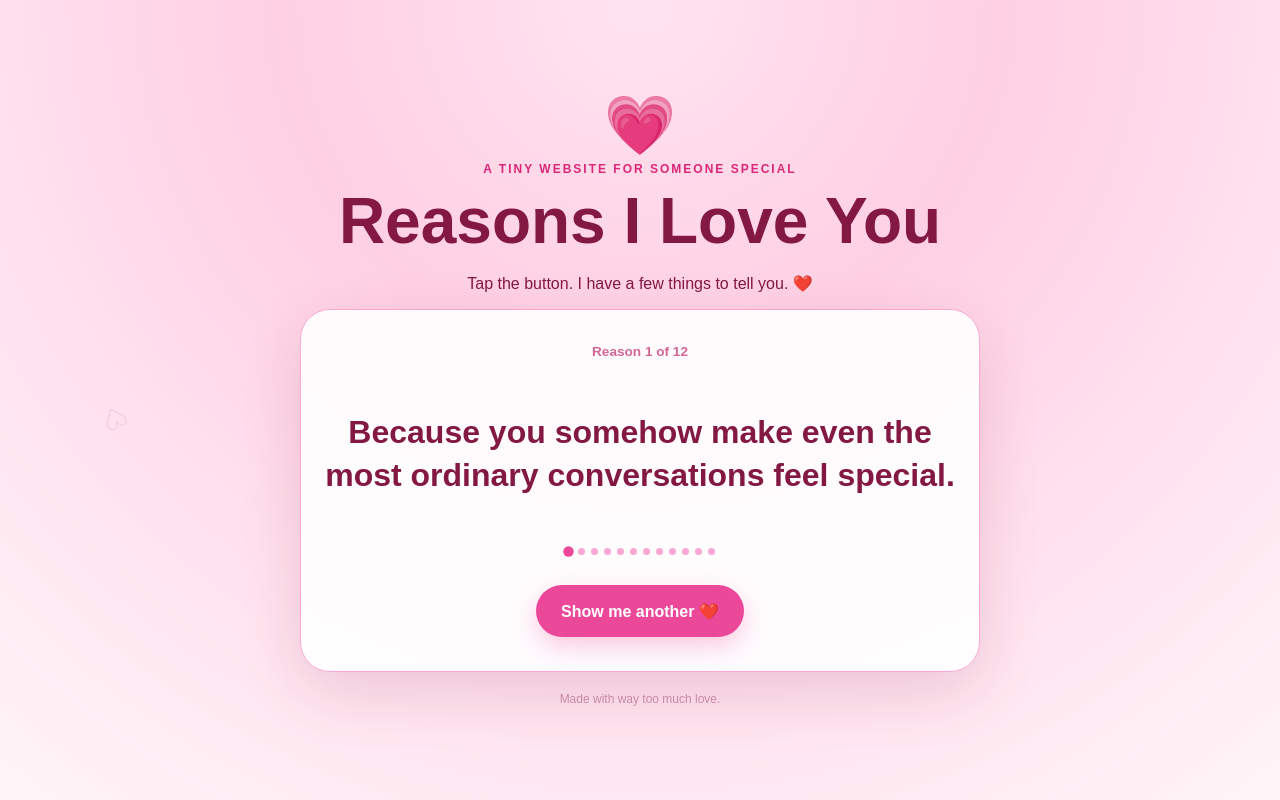
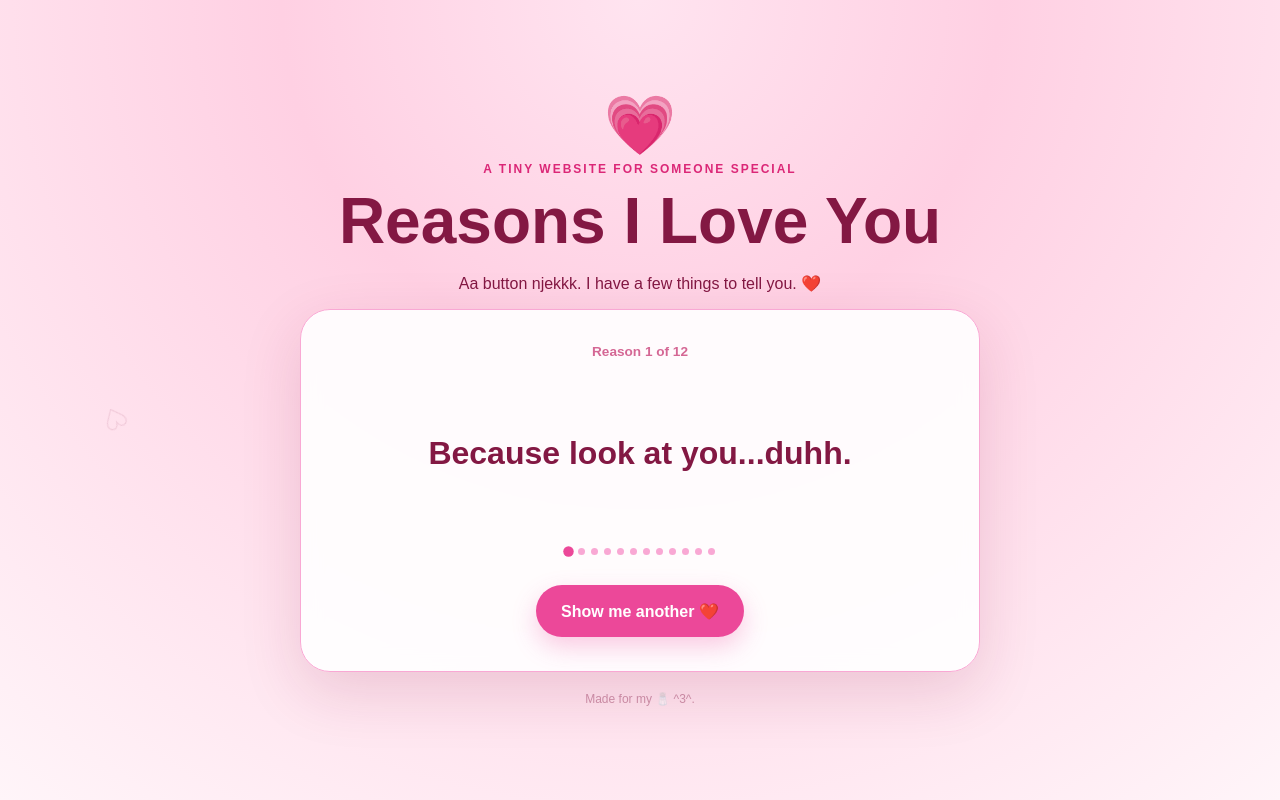
Before and after one commit to Abhinavisglitched/reasons-i-love-you, a plain HTML site: page index.html in a window 1280 px wide. Drawn offline with Linux system fonts and the light colour scheme.

Commit message:
index.html

```diff
--- a/index.html
+++ b/index.html
@@ -59,7 +59,7 @@ button{
   <div class="heart">💗</div>
   <div class="subtitle">A tiny website for someone special</div>
   <h1 class="h1">Reasons I Love You</h1>
-  <p>Tap the button. I have a few things to tell you. ❤️</p>
+  <p>Aa button njekkk. I have a few things to tell you. ❤️</p>
 
   <section class="card">
     <div class="counter" id="counter">Reason 1 of 12</div>
@@ -74,27 +74,27 @@ button{
     <div style="font-size:52px">🥹❤️</div>
     <h2 class="final-title">And the real reason?</h2>
     <p class="final-text">
-      Because you're you.<br>
+      Because you're you...Cute,shy and a bit stupid.<br>
       <strong>And somehow, you're my favourite person in the whole world.</strong>
     </p>
     <div style="font-size:32px">∞ ❤️ ∞</div>
   </section>
 
-  <div class="footer">Made with way too much love.</div>
+  <div class="footer">Made for my 🧂 ^3^.</div>
 </main>
 
 <script>
 const reasons = [
-  "Because you somehow make even the most ordinary conversations feel special.",
+  "Because look at you...duhh.",
   "Because you match my energy in the most chaotic and perfect way.",
-  "Because talking to you never feels like something I have to force.",
+  "Because talking to you feels good cause you understand my broken humour :).",
   "Because you can make me smile without even trying.",
   "Because I love the little things about you that you probably don't even notice.",
-  "Because somehow, you became one of the first people I want to tell everything to.",
-  "Because youre shy and a little psychotic ._. .",
+  "Because somehow, you became one of the few people I want to tell everything to.",
+  "Because youre shy and a little chaotic ._.",
   "Because I can be completely myself around you.",
-  "Because you make me feel happy even with the shortest eye contact (a but too short sadly).",
-  "Because every memory with you somehow becomes one I want to keep.",
+  "Because you make me feel excited even with your wayyy too short eye contacts.",
+  "Because i think about you all the time.Even while writing exams",
   "Because you're genuinely special to me, in a way I can't properly explain.",
   "Because after all these reasons, I still feel like I haven't said enough."
 ];
```
